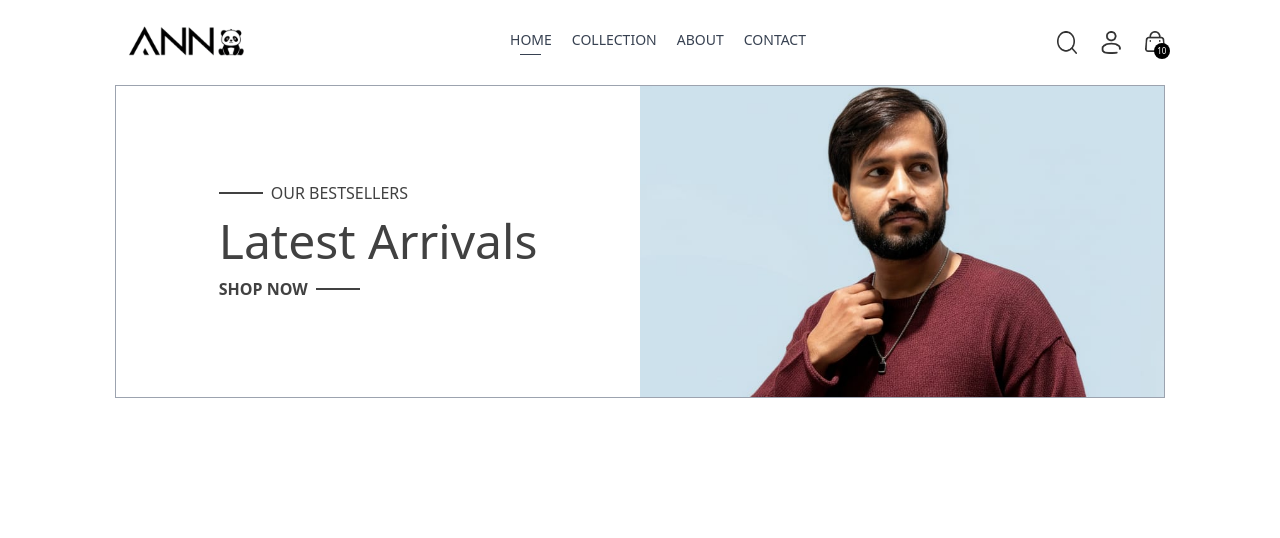
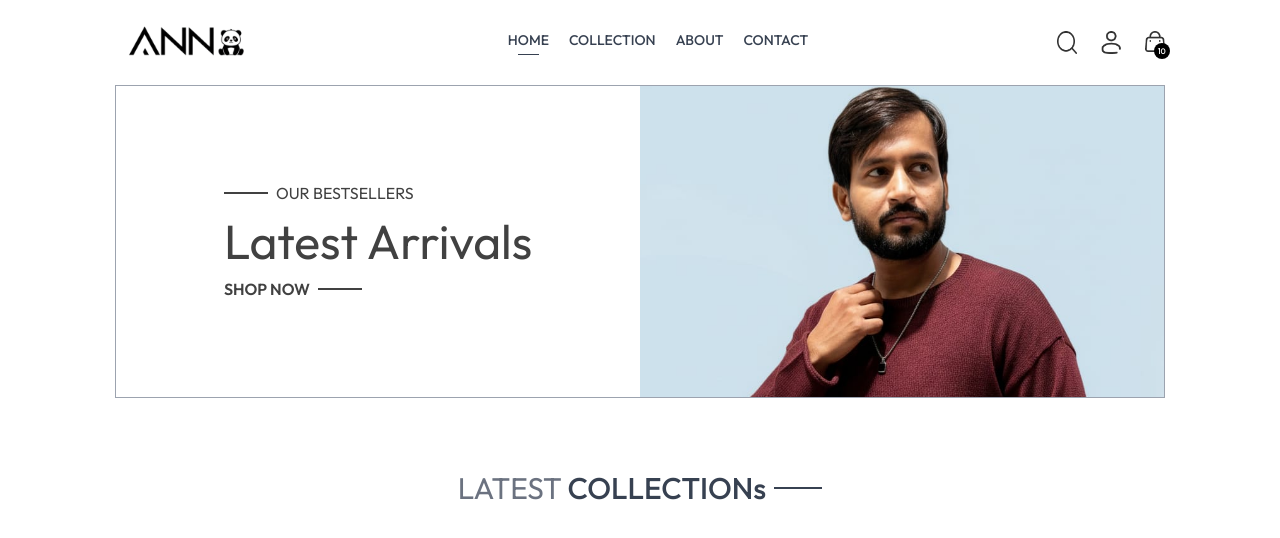
Before and after one commit to prashanksingh93-source/E-COMMERCE-APP, a React (Vite) app in the folder frontend/: page / in a window 1280 px wide. Shown: the top 538 px of the page. Built offline with nearby package versions, Linux system fonts and the light colour scheme.

Commit message:
add latest collection

```diff
--- a/frontend/src/components/Hero.jsx
+++ b/frontend/src/components/Hero.jsx
@@ -11,7 +11,7 @@
                 <p className='w-8 md:w-11 h-[2px] bg-[#414141]'></p>
                 <p className='front-medium text-sm md:text-base'>OUR BESTSELLERS</p>
             </div>
-            <h1 className='text-3xl sm:py-3 lg:text-5xl leading-relaxed'>Latest Arrivals</h1>
+            <h1 className='.prata-regular text-3xl sm:py-3 lg:text-5xl leading-relaxed'>Latest Arrivals</h1>
             <div className='flex items-center gap-2'>
               <p className='font-semibold text-sm md:text-base'>SHOP NOW</p>
               <p className='w-8 md:w-11 h-[2px] bg-[#414141]'></p>
--- /dev/null
+++ b/frontend/src/components/LatestCollection.jsx
@@ -0,0 +1,19 @@
+import React from 'react'
+import { useContext } from 'react'
+import { ShopContext } from '../context/ShopContext';
+import Titel from './Titel';
+
+const LatestCollection = () => {
+
+    const {products}=useContext(ShopContext);
+    console.log(products)
+  return (
+    <div className='my-10'>
+        <div className='text-center py-8 text-3xl'>
+            <Titel text1={'LATEST'} text2={'COLLECTIONs'}/>
+        </div>
+    </div>
+  )
+}
+
+export default LatestCollection
--- /dev/null
+++ b/frontend/src/components/Titel.jsx
@@ -0,0 +1,12 @@
+import React from 'react'
+
+const Titel = ({text1,text2}) => {
+  return (
+    <div className='inline-flex gap-2 items-center mb-3'>
+       <p className='text-gray-500'>{text1} <span className='text-gray-700 font-medium'>{text2}</span></p>
+       <p className='w-8 sm:w-12 h-[2px] bg-gray-700'></p>
+    </div>
+  )
+}
+
+export default Titel
--- /dev/null
+++ b/frontend/src/context/ShopContext.jsx
@@ -0,0 +1,21 @@
+import { createContext } from "react";
+import { products } from "../assets/assets";
+
+export const ShopContext=createContext();
+
+const ShopContextProvider=(props)=>{
+
+    const currency ='₹';
+    const delivery_fee=10;
+
+   const value ={
+         products,currency,delivery_fee
+   }
+   return(
+    <ShopContext.Provider value={value}>
+        {props.children}
+    </ShopContext.Provider>
+   )
+
+}
+export default ShopContextProvider;
--- a/frontend/src/index.css
+++ b/frontend/src/index.css
@@ -1,3 +1,6 @@
+@import url('https://fonts.googleapis.com/css2?family=Outfit:wght@100..900&family=Poppins:ital,wght@0,100;0,200;0,300;0,400;0,500;0,600;0,700;0,800;0,900;1,100;1,200;1,300;1,400;1,500;1,600;1,700;1,800;1,900&family=Prata&display=swap');
+
+
 @tailwind base;
 @tailwind components;
 @tailwind utilities;
@@ -5,3 +8,12 @@
 a.active hr{
     display: block;
 }
+
+*{
+    font-family: Outfit;
+}
+.prata-regular {
+  font-family: "Prata", serif;
+  font-weight: 400;
+  font-style: normal;
+}
--- a/frontend/src/pages/Home.jsx
+++ b/frontend/src/pages/Home.jsx
@@ -1,10 +1,12 @@
 import React from 'react'
 import Hero from '../components/Hero'
+import LatestCollection from '../components/LatestCollection'
 
 const Home = () => {
   return (
     <div>
       <Hero/>
+      <LatestCollection></LatestCollection>
     </div>
   )
 }
```
Also changed, not shown: frontend/src/main.jsx (+5 -3 lines).
